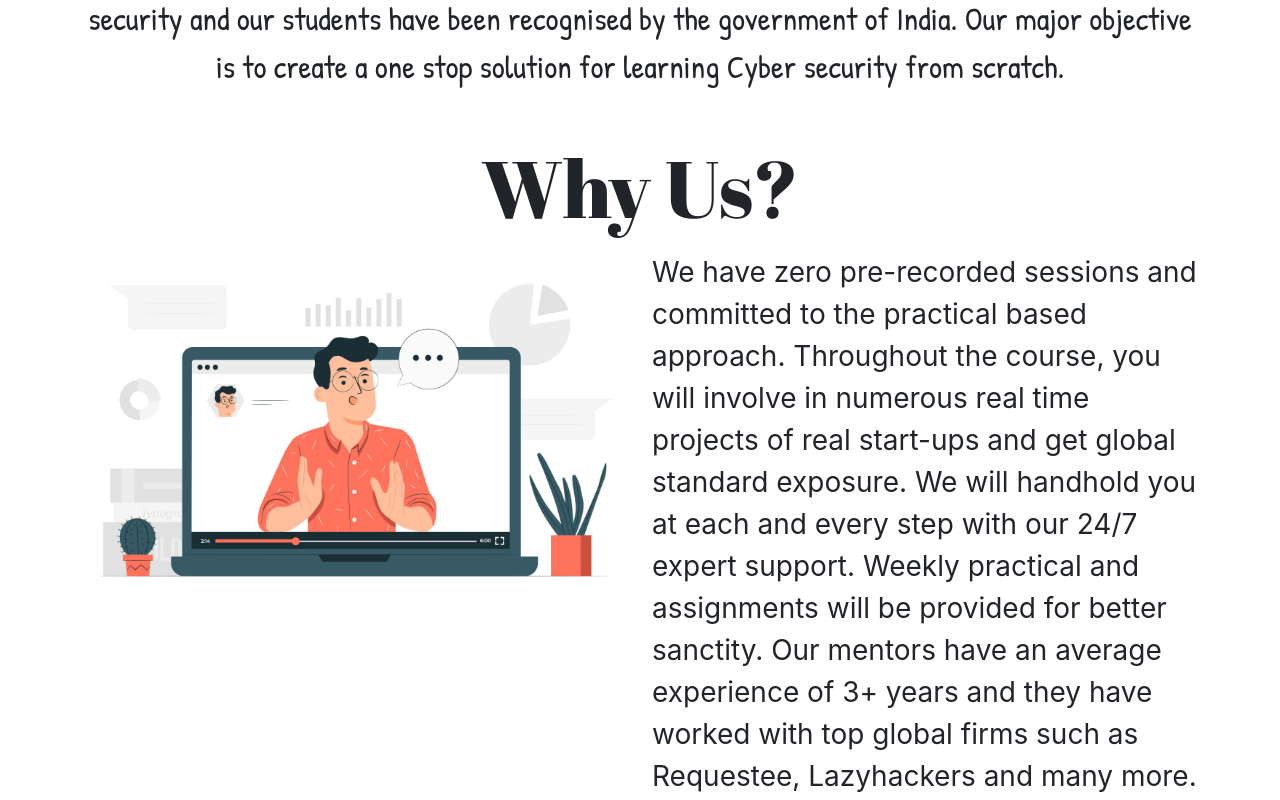
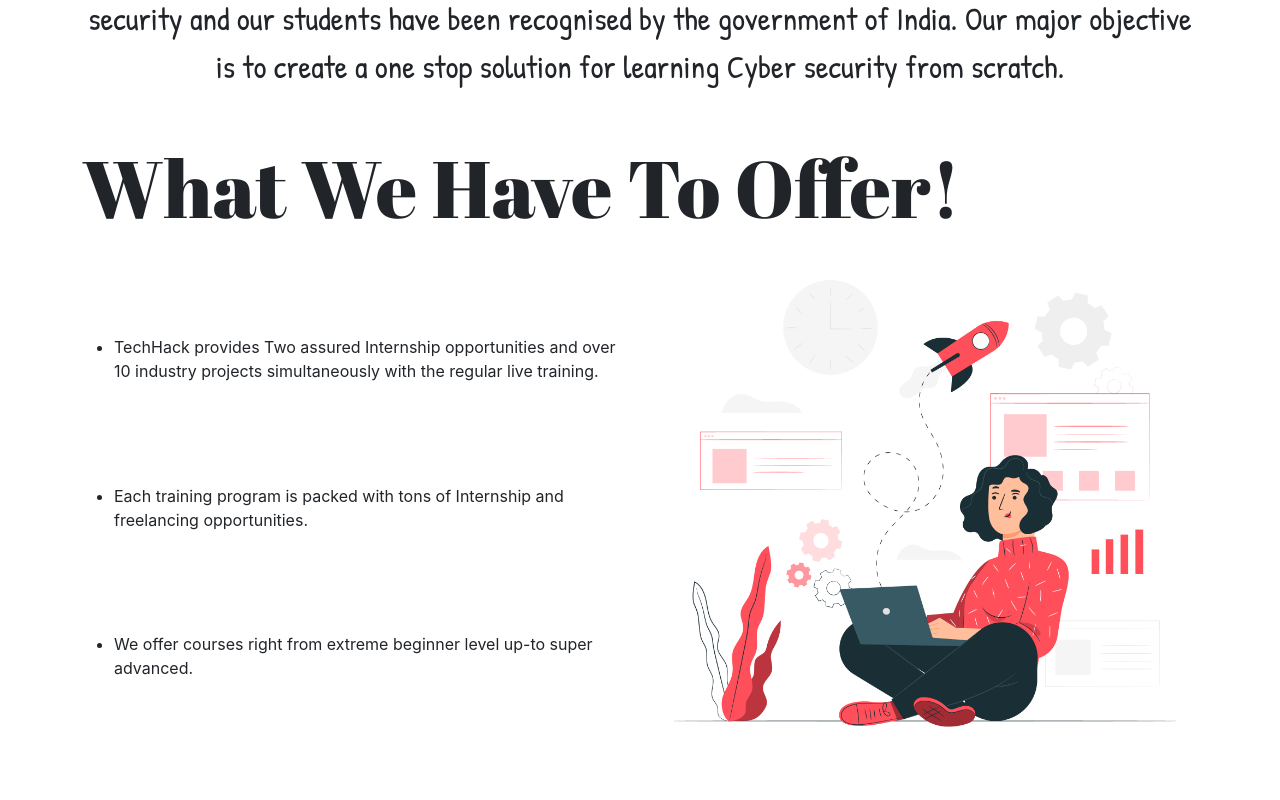
Before and after one commit to MananDoshi1301/TechHack-Task, a React (Create React App) app: page / in a window 1280 px wide. Shown: the part 960-1760 px from the top of the page. Built offline with nearby package versions, Linux system fonts and the light colour scheme; a web font is replaced by a local one.

Commit message:
Removed why us and split into new component

```diff
--- a/src/Components/Layout/Home/About/About.js
+++ b/src/Components/Layout/Home/About/About.js
@@ -1,6 +1,5 @@
 import React from 'react';
 import styles from './about.module.css';
-import whyUsImg from '../../../Images/whyUs1.jpg';
 
 const About = () => {
   return (
@@ -22,26 +21,6 @@ const About = () => {
           </div>
         </div>
       </div>
-      <div className='container my-5'>
-        <div className={`display-1 text-center ${styles.aboutHead} my-3`}>
-          Why Us?
-        </div>
-        <div className='row'>
-          <div className={`col-lg-6`}>
-            <img className={`img-fluid`} src={whyUsImg} alt='' />
-          </div>
-          <div className={`col-lg-6 fs-3`}>
-            We have zero pre-recorded sessions and committed to the practical
-            based approach. Throughout the course, you will involve in numerous
-            real time projects of real start-ups and get global standard
-            exposure. We will handhold you at each and every step with our 24/7
-            expert support. Weekly practical and assignments will be provided
-            for better sanctity. Our mentors have an average experience of 3+
-            years and they have worked with top global firms such as Requestee,
-            Lazyhackers and many more.
-          </div>
-        </div>
-      </div>
     </div>
   );
 };
```
